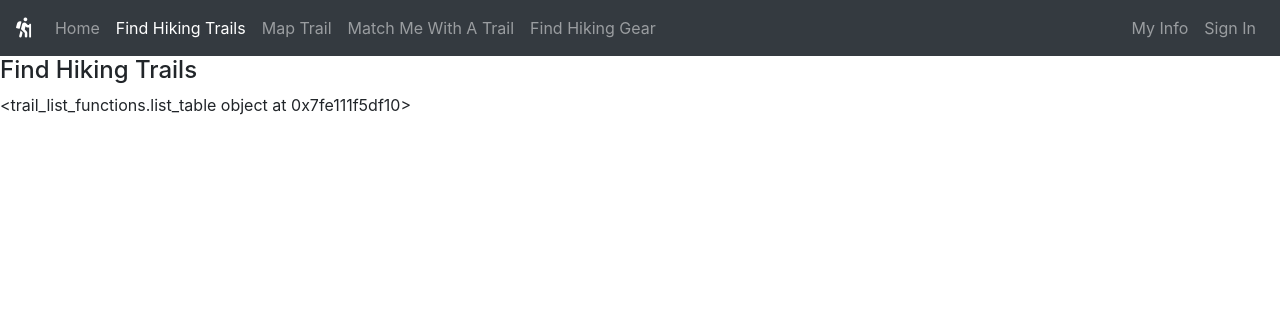
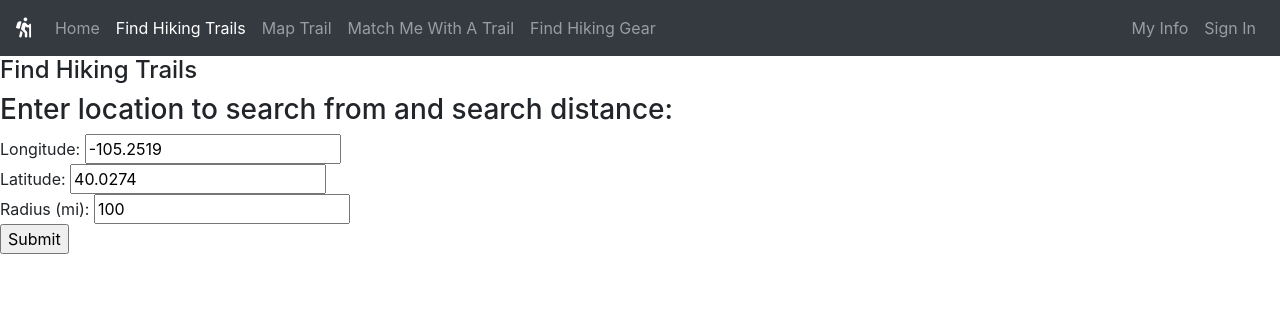
Before and after one commit to Harmony222/CS361_Kitty_Kontingent, a Flask app: page /find_trails in a window 1280 px wide. Shown: the top 316 px of the page. Run offline with Flask 2, Linux system fonts and the light colour scheme; data that the repository does not hold is empty; some libraries are stand-ins or nearby versions.

Commit message:
get user input for trail location search and generate trails list

```diff
--- a/app.py
+++ b/app.py
@@ -9,16 +9,20 @@ app = Flask(__name__)
 def index():
     return render_template('index.html', active={'index':True})
 
-@app.route('/find_trails')
+@app.route('/find_trails', methods= ['GET', 'POST'])
 def find_trails():
-
-    # test data, will be filled by user-entered location
-    trails_list = get_trails(40.0274, -105.2519, 10)
-
-    # using flask_table to build table for now - see trail_list_functions for more
-    trails_table = list_table(trails_list)
-    return render_template('find_trails.html', title='Find Hiking Trails', active={'find_trails':True},
-                            trails_table = trails_table)
+    '''find trails page to display table with trail data'''
+    # if user has entered trail search location data
+    if request.method == 'POST':
+        rad, long, lat = request.form['rad'], request.form['long'], request.form['lat']
+        print(rad, long, lat)
+        trails_list = get_trails(lat, long, rad)
+        trails_table = list_table(trails_list)
+        return render_template('find_trails.html', title='Find Hiking Trails', active={'find_trails':True},
+                                trails_table = trails_table)
+    # else render page asking for data
+    else:
+        return render_template('find_trails_get.html', title='Find Hiking Trails', active={'find_trails':True})
 
 @app.route('/map_trail')
 def map_trail():
@@ -121,8 +125,5 @@ def signin():
     return render_template('signin.html', title="Sign In / Sign Up", active={'signin':True})
 
 
-
-
-
 if __name__ == '__main__':
    app.run(debug=True)
--- a/match_me.py
+++ b/match_me.py
@@ -5,7 +5,7 @@ import json
 
 
 def filter_trails(trails_list, difficulty):
-    trails_list = get_trails(47.60621, -122.3321, 100)
+    # trails_list = get_trails(47.60621, -122.3321, 100)
     # print(trails_list)
     filtered_trails = []
     for trail in trails_list:
--- /dev/null
+++ b/templates/find_trails_get.html
@@ -0,0 +1,14 @@
+
+{% extends "layout.html" %}
+{% block content %}
+    <h4>Find Hiking Trails</h4>
+    <h3>Enter location to search from and search distance:</h3>
+
+    <form action='/find_trails' method="POST">
+        Longitude:  <input type="number" name="long" step="any" max="180.0000" min="-180.0000" value="-105.2519"><br>
+        Latitude:   <input type="number" name="lat" step="any" max="90.0000" min="-90.0000" value="40.0274"><br>
+        Radius (mi):     <input type="number" name="rad" step="any" max="300" min="1" value="100"><br>
+        <input type="submit" value="Submit"><br>
+    </form>
+
+{% endblock content %}
--- a/templates/match_me.html
+++ b/templates/match_me.html
@@ -41,7 +41,7 @@
     function filterSelected() {
         // filter list with selected difficulty
         let val = document.getElementById("filter-slider").value;
-        {#alert(val);#}
+        alert(val);
     }
     function toggleButton() {
         let filterBtnText = $("#filter-button").text();
@@ -176,13 +176,13 @@
     <div id="popover-content">
       <div id="popover-slider">
         <label for="slider-range">I want a hike that...</label>
-        <input id="filter-slider" type="range" class="custom-range" min="0" max="2" onclick="filterSelected()">
+        <input id="filter-slider" type="range" class="custom-range" min="1" max="3">
         <ul class="difficulty-list">
           <li>is easy and chill</li>
           <li>matches my fitness level</li>
           <li>challenges me!</li>
         </ul>
-        <input type="button" value="Save">
+        <input type="button" value="Save" onclick="filterSelected()">
       </div>
     </div>
   </div>
```
Also changed, not shown: templates/find_trails.html (+22 -0 lines). Lines whose indentation alone changed are shown as unchanged.
